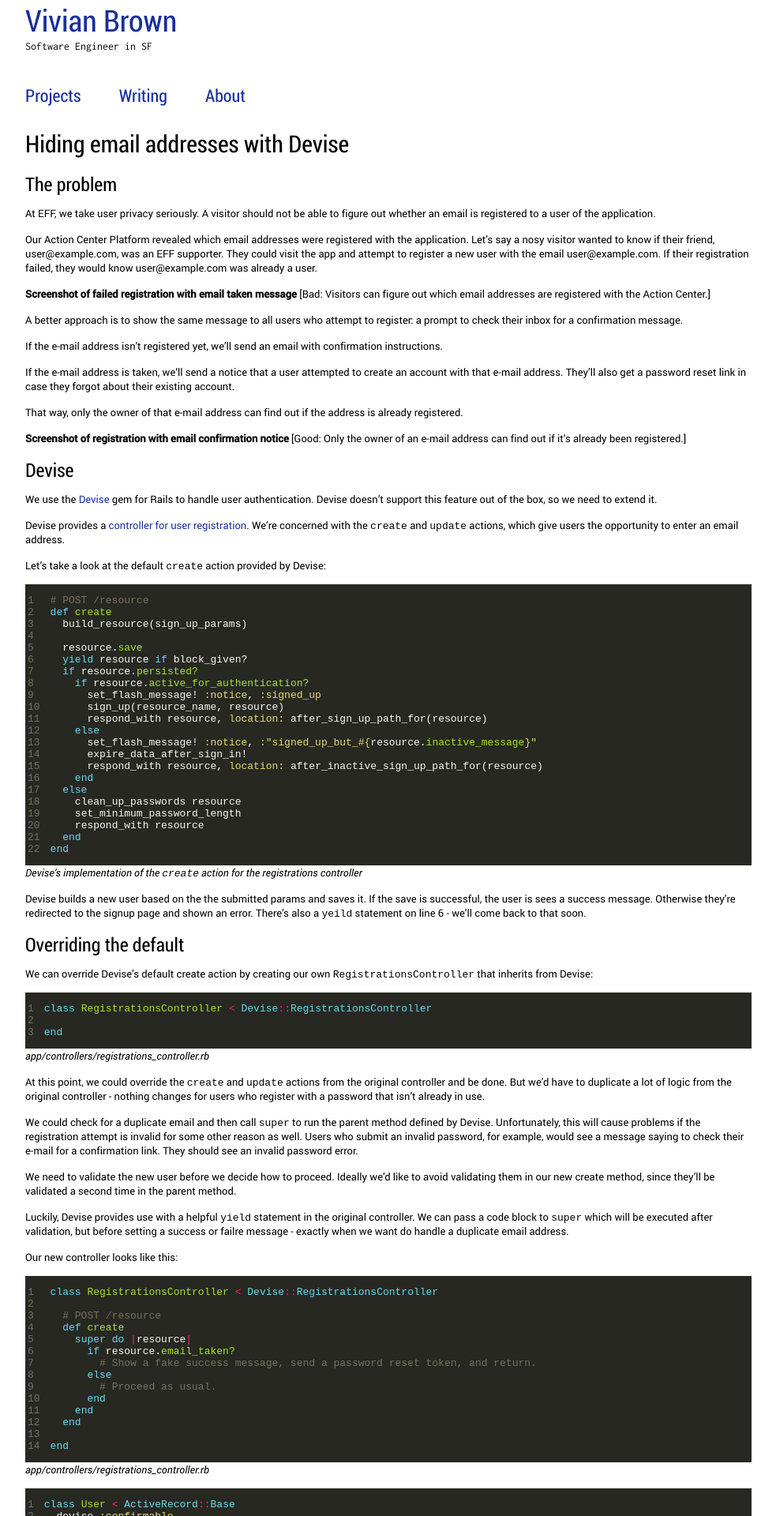
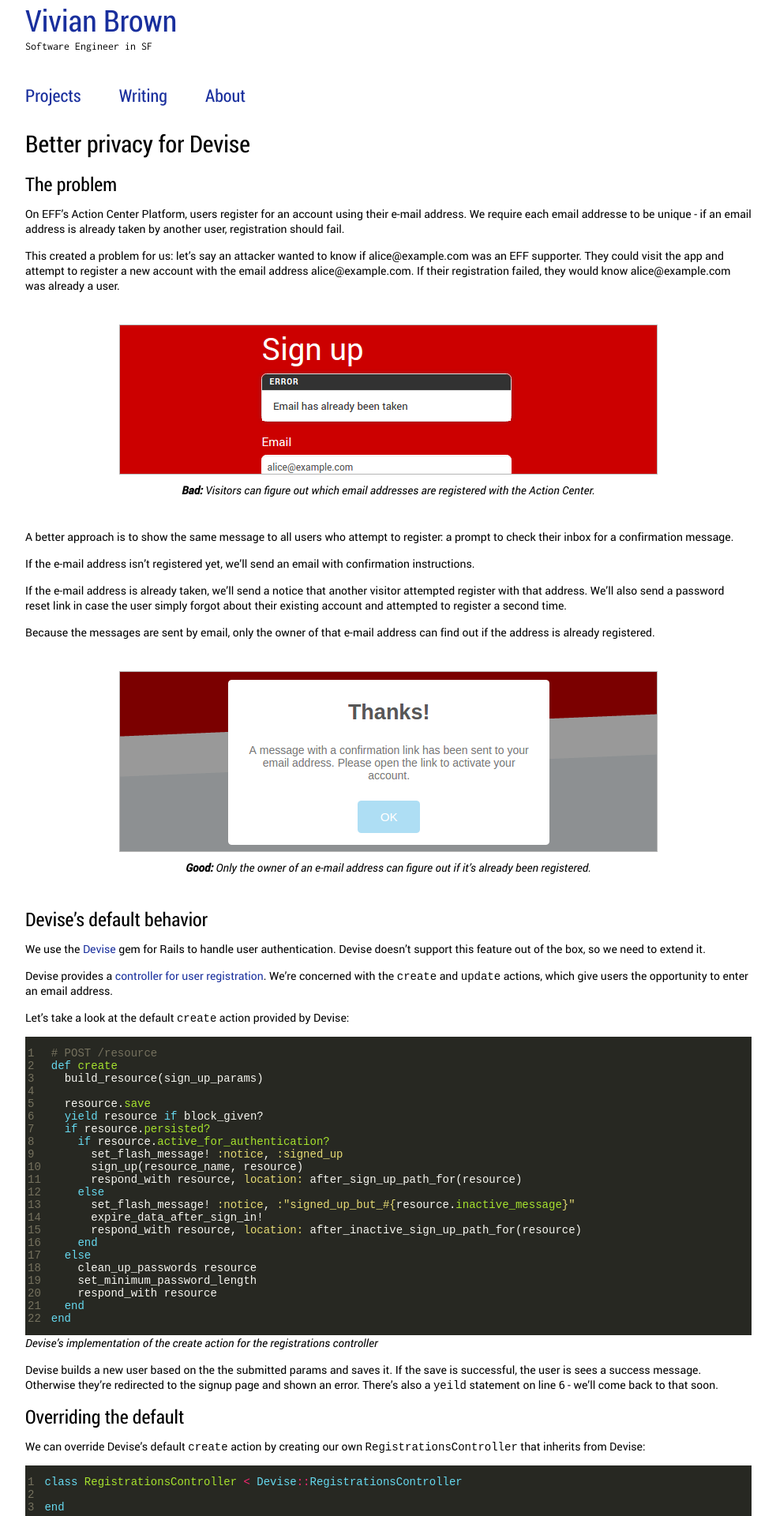
Before and after one commit to vbrown608/jekyll-portfolio, a Jekyll site: the page built from _blog_posts/rails-email-privacy.md, in a window 1280 px wide. Shown: the top 1920 px of the page at 79% size, without its empty margins (148-1131 px from the left). Built offline with Jekyll 4.4.1, drawn with Linux system fonts in a browser that asks for light colours; some of the changed text lies outside the part shown.

Commit message:
Revise devise blog post, add images

```diff
--- a/_blog_posts/rails-email-privacy.md
+++ b/_blog_posts/rails-email-privacy.md
@@ -3,29 +3,29 @@ title: Hiding Email Addresses with Devise
 layout: default
 ---
 
-# Hiding email addresses with Devise
+# Better privacy for Devise
 
 ## The problem
 
-At EFF, we take user privacy seriously. A visitor should not be able to figure out whether an email is registered to a user of the application.
+On EFF's Action Center Platform, users register for an account using their e-mail address. We require each email addresse to be unique - if an email address is already taken by another user, registration should fail.
 
-Our Action Center Platform revealed which email addresses were registered with the application. Let's say a nosy visitor wanted to know if their friend, user@example.com, was an EFF supporter. They could visit the app and attempt to register a new user with the email user@example.com. If their registration failed, they would know user@example.com was already a user.
+This created a problem for us: let's say an attacker wanted to know if alice@example.com was an EFF supporter. They could visit the app and attempt to register a new account with the email address alice@example.com. If their registration failed, they would know alice@example.com was already a user.
 
-**Screenshot of failed registration with email taken message**
-[Bad: Visitors can figure out which email addresses are registered with the Action Center.]
+![Screenshot of the user registration page with bad email privacy setup. Users see an error message letting them know the email they tried to register is already taken.](/images/signup-bad-privacy.png){:class='center'}
+*__Bad:__ Visitors can figure out which email addresses are registered with the Action Center.*{:class='caption'}
 
 A better approach is to show the same message to all users who attempt to register: a prompt to check their inbox for a confirmation message.
 
 If the e-mail address isn't registered yet, we'll send an email with confirmation instructions.
 
-If the e-mail address is taken, we'll send a notice that a user attempted to create an account with that e-mail address. They'll also get a password reset link in case they forgot about their existing account.
+If the e-mail address is already taken, we'll send a notice that another visitor attempted register with that address. We'll also send a password reset link in case the user simply forgot about their existing account and attempted to register a second time.
 
-That way, only the owner of that e-mail address can find out if the address is already registered.
+Because the messages are sent by email, only the owner of that e-mail address can find out if the address is already registered.
 
-**Screenshot of registration with email confirmation notice**
-[Good: Only the owner of an e-mail address can find out if it's already been registered.]
+![Screenshot of the user registration page with a better email privacy setup. After attempting to register, users see a message that says, "A message with the confirmation link has been sent to your email address."](/images/signup-good-privacy.png){:class='center'}
+*__Good:__ Only the owner of an e-mail address can figure out if it's already been registered.*{:class='caption'}
 
-## Devise
+## Devise's default behavior
 
 We use the [Devise](https://github.com/plataformatec/devise) gem for Rails to handle user authentication. Devise doesn't support this feature out of the box, so we need to extend it.
 
@@ -57,13 +57,13 @@ def create
   end
 end
 {% endhighlight %}
-*Devise's implementation of the `create` action for the registrations controller*
+*Devise's implementation of the create action for the registrations controller*
 
 Devise builds a new user based on the the submitted params and saves it. If the save is successful, the user is sees a success message. Otherwise they're redirected to the signup page and shown an error. There's also a `yeild` statement on line 6 - we'll come back to that soon.
 
 ## Overriding the default
 
-We can override Devise's default create action by creating our own `RegistrationsController` that inherits from Devise:
+We can override Devise's default `create` action by creating our own `RegistrationsController` that inherits from Devise:
 
 {% highlight ruby linenos %}
 class RegistrationsController < Devise::RegistrationsController
@@ -72,13 +72,15 @@ end
 {% endhighlight %}
 *app/controllers/registrations_controller.rb*
 
-At this point, we could override the `create` and `update` actions from the original controller and be done. But we'd have to duplicate a lot of logic from the original controller - nothing changes for users who register with a password that isn't already in use.
+At this point, we could override the `create` and `update` actions from the original controller and be done. But we'd have to duplicate a lot of logic from the original controller - nothing changes for users who register with an e-mail that isn't already in use.
 
-We could check for a duplicate email and then call `super` to run the parent method defined by Devise. Unfortunately, this will cause problems if the registration attempt is invalid for some other reason as well. Users who submit an invalid password, for example, would see a message saying to check their e-mail for a confirmation link. They should see an invalid password error.
+Another approach might be to check for a duplicate email address before calling the parent method via `super`. If the address is a duplicate, we'd set a fake success message and email a password reset token. If it's not, we'd proceed with the parent method.
 
-We need to validate the new user before we decide how to proceed. Ideally we'd like to avoid validating them in our new create method, since they'll be validated a second time in the parent method.
+Unfortunately, that would cause problems if there's an email uniqueness validation error _and_ some other validation error. Users who submit a duplicate email as well as an invalid password, for example, should see an invalid password error. In other words, they should have the same experience as a user who submits a unique email address. In the system described above, they would see a fake success message instructing them to check their email.
 
-Luckily, Devise provides use with a helpful `yield` statement in the original controller. We can pass a code block to `super` which will be executed after validation, but before setting a success or failre message - exactly when we want do handle a duplicate email address.
+We should only set a fake success message if email validation fails _and_ all other checks succeed. In other words, we need to validate the entire record first.
+
+Luckily, Devise provides use with a helpful `yield` statement in the original controller. We can pass a code block to `super` which will be executed after validation, but before setting a success or failure message - exactly when we want to handle a duplicate email address.
 
 Our new controller looks like this:
 
@@ -91,7 +93,7 @@ class RegistrationsController < Devise::RegistrationsController
       if resource.email_taken?
         # Show a fake success message, send a password reset token, and return.
       else
-        # Proceed as usual.
+        # Continue executing the parent method.
       end
     end
   end
@@ -115,13 +117,13 @@ end
 
 ## Handling a nonunique email
 
-We've validated the user. Now we need to handle the case where a user already exists with the provided email address.
+We've successfully injected our code block into the parent method. Now we need to handle the case where a user already exists with the provided email address.
 
-We start by deleting the email validation error. This will prevent the view from rendering that error message and placing an error class on the email field.
+We start by deleting the email validation error. This will prevent the view from rendering that error message or placing an error class on the email field.
 
-Next, we check of the new account failed validation for any other reason. If not, we send the user a notice that someone tried to register with their address.
+Next, we check if the new account failed validation for any other reason. If not, we send the existing user a notice that someone tried to register with their address and show a fake success message.
 
-Finally, shouldn't continue with the `super` method if our helper already rendered a success page. `ActionController::Metal#performed?` lets us test whether a render or redirect has happended. If it has, we return.
+Finally, we shouldn't continue with the `super` method if our helper already rendered a success page. `ActionController::Metal#performed?` lets us test whether a render or redirect has happended. If it has, we return.
 
 {% highlight ruby linenos %}
 class RegistrationsController < Devise::RegistrationsController
@@ -149,7 +151,7 @@ end
 {% endhighlight %}
 *app/controllers/registrations_controller.rb*
 
-If the user hasn't confirmed their account yet, they should get a new confirmation e-mail instead of a password reset link.
+Sending a signup attempt notice and password reset link is handled by the `User` model. If the existing user hasn't confirmed their account yet, they should get a new confirmation e-mail instead of a password reset link.
 
 {% highlight ruby linenos %}
 class User < ActiveRecord::Base
@@ -175,21 +177,22 @@ end
 
 ## Overriding the update action
 
-Our `create` action is working great - time to turn our attention to the `update` action. The update action is called when users attempt to change the e-mail address or password for their account.
+Our `create` action is working great - time to turn our attention to the `update` action. The `update` action is called when users attempt to change the e-mail address or password associated with their account.
 
-When users attempt to change their e-mail address, a confirmation e-mail is sent to the new address. Meanwhile they continue to use their original e-mail address. The new address is stored as "unconfirmed" until they click the confirmation link.
+When users attempt to change their e-mail address, a confirmation link is sent to the new address. Their account continues to be associated with their old address until the confirm the new one. The new address is stored as "unconfirmed" until they click the confirmation link.
+
+![A screenshot of the edit account information screen. After attempting to change their email address, a user sees a message that says, "You updated your account successfully, but we need to verify your new email address. Please check your email and click on the confirm link to finalize confirming your new email address."](/images/update-email-good-privacy.png){:class='center'}
+*Users should be prompted to confirm their new email address, even if the address they entered is taken.*{:class='caption'}
 
 By default, users who attempt to change their e-mail address to an address that's already taken see an error message. We need to override Devise so that they have the same experience as users who submit a unique e-mail address.
 
-![Screenshot of confirmation screen](screenshot.png)
-*Users continue to use their old email address until they confirm the new one.*
-
-![Screenshot of confirmation screen](screenshot.png)
-*Users continue to use their old email address until they confirm the new one.*
-
 Devise's implementation of the `update` action is similar to `create`. Our overridden version is identical to our overriden `create` action.
 
-Our final change is to update the `handle_nonunique_email` helper. If we're updating an existing resource (in other words, if the resource is persisted) we set the unconfirmed email manually to email that was submitted by the user. We display a message letting them know they need to confirm the new email.
+Our final change is to update the `handle_nonunique_email` helper. If we're updating an existing record (that is, if the record is persisted):
+
+1. We update the user's `unconfirmed_email` attribute with the new address.
+2. We set a fake success message instructing the user to check their email.
+3. We render the response.
 
 {% highlight ruby linenos %}
 class RegistrationsController < Devise::RegistrationsController
--- a/_sass/_media.scss
+++ b/_sass/_media.scss
@@ -4,3 +4,9 @@ img, media {
 span[data-picture] {
   display: block;
   line-height: 0; }
+
+img.center {
+  display: block;
+  margin: 40px auto 10px;
+  border: 1px solid #B6B6B6;
+}
--- a/_sass/_typography.scss
+++ b/_sass/_typography.scss
@@ -1,7 +1,6 @@
 body {
   font-family: "Roboto", Helvetica, sans-serif;
-  font-size: 13px;
-  font-size: 0.8125rem; }
+  font-size: 14px; }
 
 h1,
 h2,
@@ -64,3 +63,10 @@ em {
 .page-title {
   margin-bottom: 4px;
   margin-bottom: 0.25rem; }
+
+.caption {
+  display: block;
+  width: 100%;
+  text-align: center;
+  margin-bottom: 40px;
+}
```
Also changed, not shown: images/signup-bad-privacy.png (added), images/signup-good-privacy.png (added), images/update-email-good-privacy.png (added).
